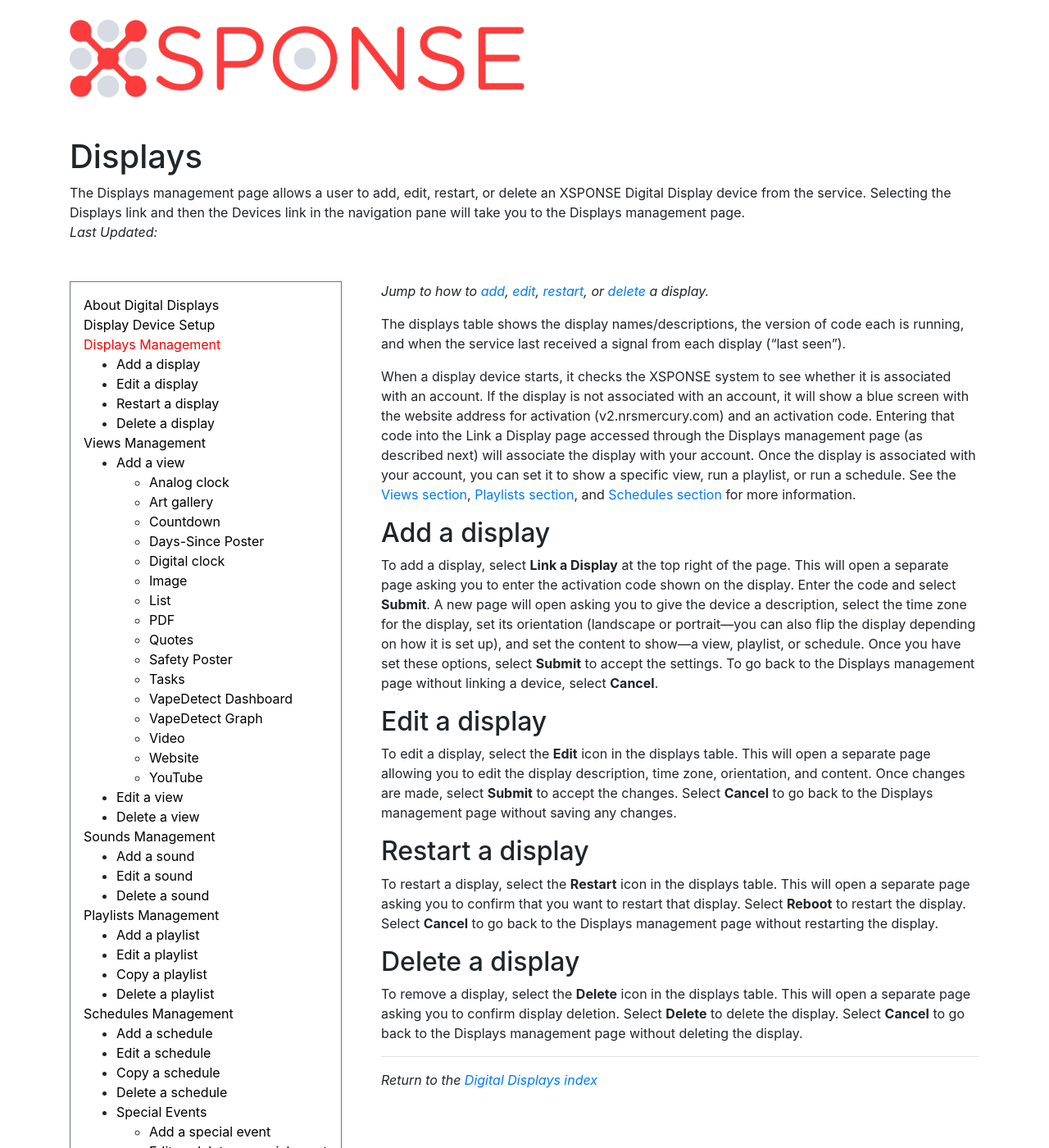
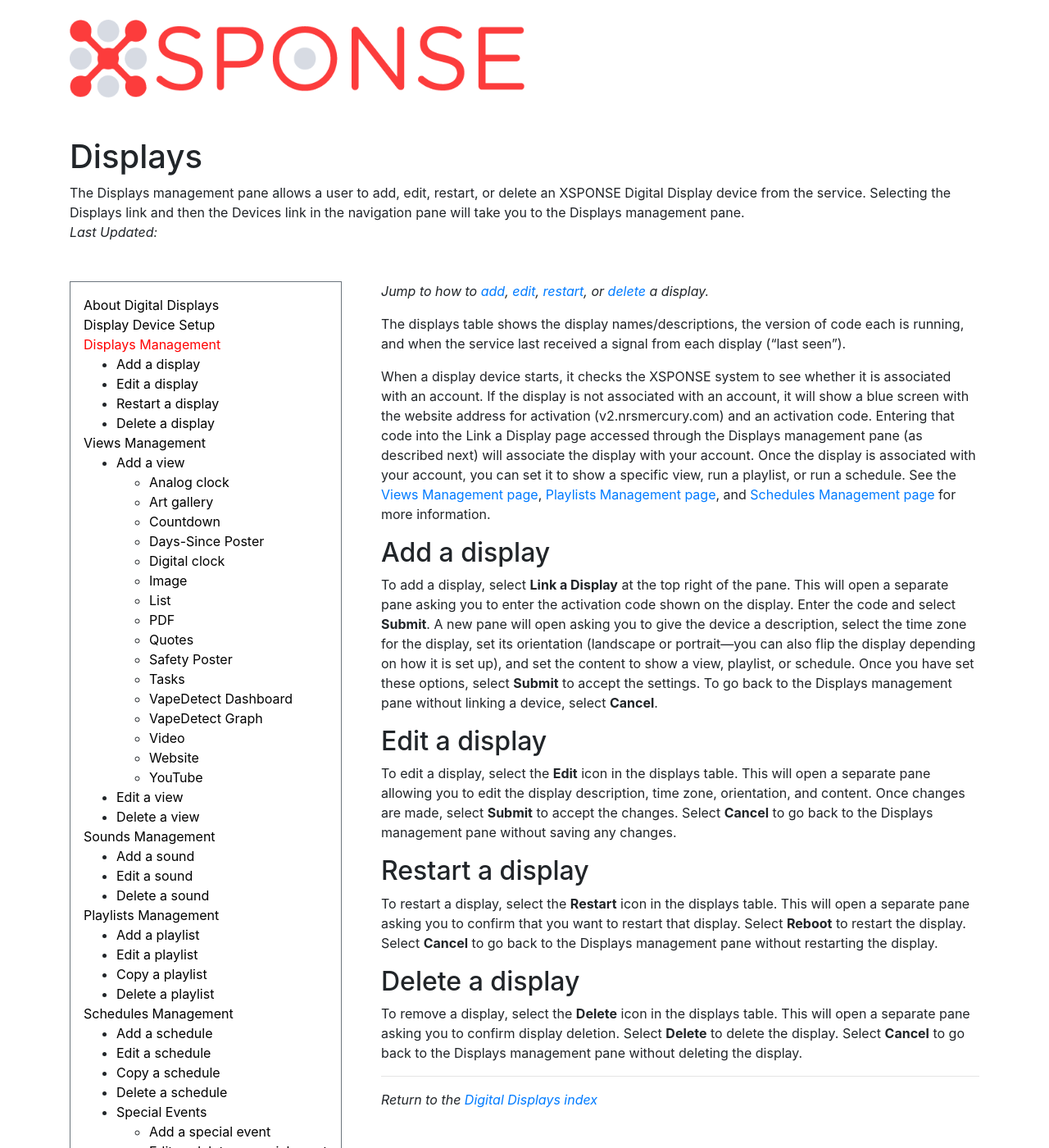
Before and after one commit to NrsSystems/docs, a Jekyll site: the page built from digital-displays/displays-management.md, in a window 1280 px wide and 1400 px high. Shown: the whole window at 82% size. Built offline with Jekyll 4.4.1, drawn with Linux system fonts in a browser that asks for light colours; our own code applies the rules of GitHub Pages for plain Markdown files.

Commit message:
Update displays-management.md
Replaced "page" with "pane" for all mentions of UI elements; for documentation references, replaced "section" with "page".

```diff
--- a/digital-displays/displays-management.md
+++ b/digital-displays/displays-management.md
@@ -1,24 +1,24 @@
 ---
 title: Displays
-abstract: The Displays management page allows a user to add, edit, restart, or delete an XSPONSE Digital Display device from the service. Selecting the Displays link and then the Devices link in the navigation pane will take you to the Displays management page.
+abstract: The Displays management pane allows a user to add, edit, restart, or delete an XSPONSE Digital Display device from the service. Selecting the Displays link and then the Devices link in the navigation pane will take you to the Displays management pane.
 ---
 *Jump to how to [add](displays-management.md#add-a-display), [edit](displays-management.md#edit-a-display), [restart](displays-management.md#restart-a-display), or [delete](displays-management.md#delete-a-display) a display.*
 
 The displays table shows the display names/descriptions, the version of code each is running, and when the service last received a signal from each display (“last seen”).
 
-When a display device starts, it checks the XSPONSE system to see whether it is associated with an account. If the display is not associated with an account, it will show a blue screen with the website address for activation (v2.nrsmercury.com) and an activation code. Entering that code into the Link a Display page accessed through the Displays management page (as described next) will associate the display with your account. Once the display is associated with your account, you can set it to show a specific view, run a playlist, or run a schedule. See the [Views section](views-management.md), [Playlists section](playlists-management.md), and [Schedules section](schedules-management.md) for more information.
+When a display device starts, it checks the XSPONSE system to see whether it is associated with an account. If the display is not associated with an account, it will show a blue screen with the website address for activation (v2.nrsmercury.com) and an activation code. Entering that code into the Link a Display page accessed through the Displays management pane (as described next) will associate the display with your account. Once the display is associated with your account, you can set it to show a specific view, run a playlist, or run a schedule. See the [Views Management page](views-management.md), [Playlists Management page](playlists-management.md), and [Schedules Management page](schedules-management.md) for more information.
 
 ## Add a display
-To add a display, select **Link a Display** at the top right of the page. This will open a separate page asking you to enter the activation code shown on the display. Enter the code and select **Submit**. A new page will open asking you to give the device a description, select the time zone for the display, set its orientation (landscape or portrait—you can also flip the display depending on how it is set up), and set the content to show—a view, playlist, or schedule. Once you have set these options, select **Submit** to accept the settings. To go back to the Displays management page without linking a device, select **Cancel**.
+To add a display, select **Link a Display** at the top right of the pane. This will open a separate pane asking you to enter the activation code shown on the display. Enter the code and select **Submit**. A new pane will open asking you to give the device a description, select the time zone for the display, set its orientation (landscape or portrait—you can also flip the display depending on how it is set up), and set the content to show a view, playlist, or schedule. Once you have set these options, select **Submit** to accept the settings. To go back to the Displays management pane without linking a device, select **Cancel**.
 
 ## Edit a display
-To edit a display, select the **Edit** icon in the displays table. This will open a separate page allowing you to edit the display description, time zone, orientation, and content. Once changes are made, select **Submit** to accept the changes. Select **Cancel** to go back to the Displays management page without saving any changes.
+To edit a display, select the **Edit** icon in the displays table. This will open a separate pane allowing you to edit the display description, time zone, orientation, and content. Once changes are made, select **Submit** to accept the changes. Select **Cancel** to go back to the Displays management pane without saving any changes.
 
 ## Restart a display
-To restart a display, select the **Restart** icon in the displays table. This will open a separate page asking you to confirm that you want to restart that display. Select **Reboot** to restart the display. Select **Cancel** to go back to the Displays management page without restarting the display.
+To restart a display, select the **Restart** icon in the displays table. This will open a separate pane asking you to confirm that you want to restart that display. Select **Reboot** to restart the display. Select **Cancel** to go back to the Displays management pane without restarting the display.
 
 ## Delete a display
-To remove a display, select the **Delete** icon in the displays table. This will open a separate page asking you to confirm display deletion. Select **Delete** to delete the display. Select **Cancel** to go back to the Displays management page without deleting the display.
+To remove a display, select the **Delete** icon in the displays table. This will open a separate pane asking you to confirm display deletion. Select **Delete** to delete the display. Select **Cancel** to go back to the Displays management pane without deleting the display.
 
 ___
 *Return to the [Digital Displays index](index.md)*
```
